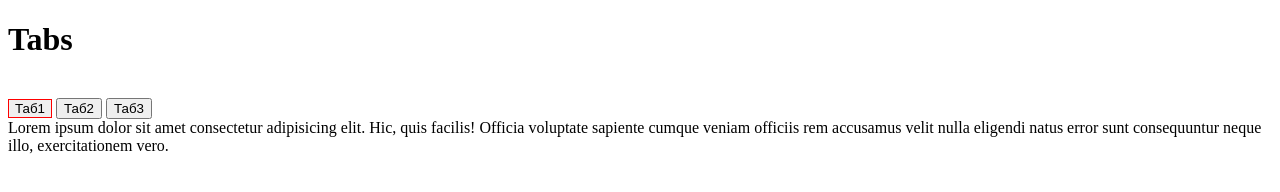
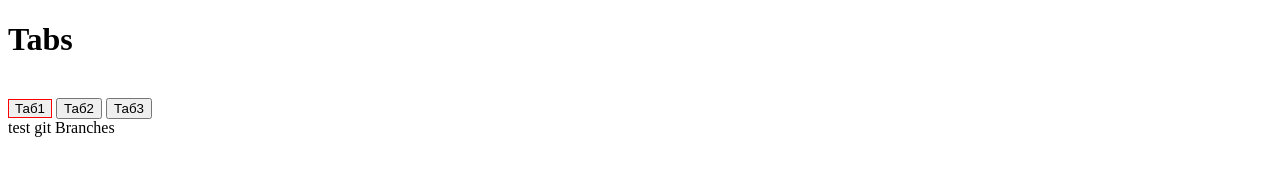
Before and after one commit to allisqin/Tabs, a plain HTML site: page index.html in a window 1280 px wide. Drawn offline with Linux system fonts and the light colour scheme.

Commit message:
push in branch feat01

```diff
--- a/index.html
+++ b/index.html
@@ -21,10 +21,7 @@
       <button class="tab">Таб2</button>
       <button class="tab">Таб3</button>
    </div>
-   <div class="content one">Lorem ipsum dolor sit amet consectetur adipisicing elit. Hic, quis facilis! Officia
-      voluptate
-      sapiente cumque veniam officiis rem accusamus velit nulla eligendi natus error sunt consequuntur neque illo,
-      exercitationem vero.</div>
+   <div class="content one">test git Branches</div>
    <div class="content two">457777777777777777777777777777777777hhhhhhhh</div>
    <div class="content three">nnhhhyyyyyyyyyyyyyyyyyyyyyyyyyyyyyyyyyyyyyyyyyyyyyyyyyyyyyyy</div>
    <script src="js/script.js"></script>
```
